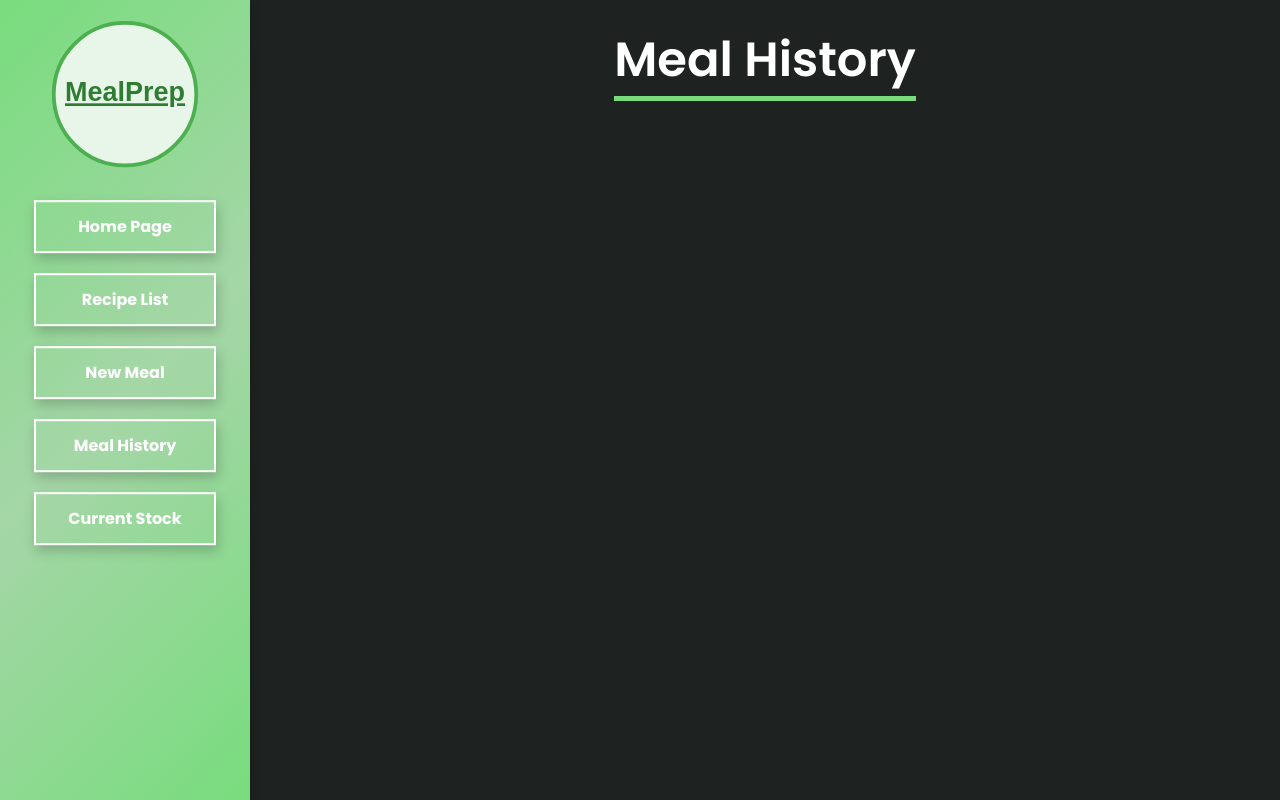
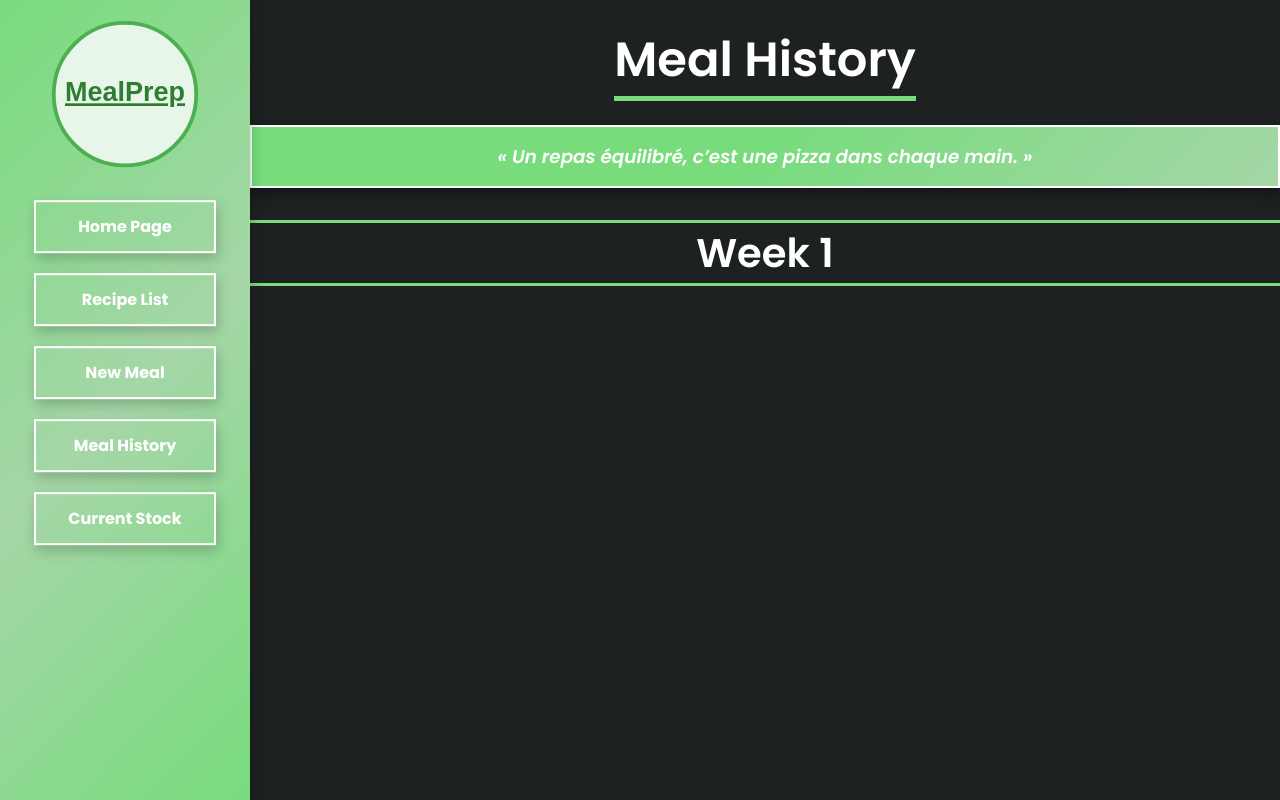
Before and after one commit to AlexandreNERDIG/Meal-Prep-Board, a React (Vite) app: page /MealHistory in a window 1280 px wide. Built offline with nearby package versions, Linux system fonts and the light colour scheme.

Commit message:
Big Update

```diff
--- a/src/App.css
+++ b/src/App.css
@@ -12,7 +12,7 @@
 
 body {
     font-family: "Lato", sans-serif;
-    background-color: #1e2221;
+    background-color: #1e2122;
     margin: 0;
 }
 
--- a/src/Components/CurrentStock.tsx
+++ b/src/Components/CurrentStock.tsx
@@ -11,6 +11,7 @@ const CurrentStock = () => {
         CookTime: string;
         Instructions: string;
         image: string;
+        Status?: 'favorite' | 'normal';
     };
 
     return(
--- a/src/Components/HomePage.css
+++ b/src/Components/HomePage.css
@@ -41,6 +41,7 @@
     gap: 3.5rem;
     height: 400px;
     width: 100%;
+    flex: 1;
 }
 
 .recipe img {
@@ -48,10 +49,13 @@
     max-width: 450px;
     width: 35%;
     border-radius: 1rem;
+    object-fit: cover;
+    height: 100%;
 }
 
 .recipeDetails {
     display: flex;
+    align-items: stretch;
     flex-direction: column;
     gap: 0.5rem;
     border: 2px solid #3a3a3e;
@@ -74,6 +78,7 @@
 
 .recipeDetails ul {
     overflow: auto;
+    max-height: 250px;
 }
 
 .recipeDetails li {
--- a/src/Components/HomePage.tsx
+++ b/src/Components/HomePage.tsx
@@ -200,9 +200,10 @@ const HomePage = () => {
     const [weeklyRecipe1, setWeeklyRecipe1] = useState<number>(0);
     const [weeklyRecipe2, setWeeklyRecipe2] = useState<number>(0);
 
-    const [mealHistory, setmealHistory] = useState<Recipe[]>(() => {
+    const [mealHistory, setmealHistory] = useState<Recipe[][]>(() => {
         const saved = localStorage.getItem("mealHistoryList");
-        return ((saved) ? JSON.parse(saved) : [{RecipeName: "Poulet Basquaise",
+        return ((saved) ? JSON.parse(saved) : [[{
+            RecipeName: "Poulet Basquaise",
             Ingredient: [
                 "750 g de cuisses de poulet",
                 "2 poivrons",
@@ -215,7 +216,28 @@ const HomePage = () => {
             PrepTime: "15 min",
             CookTime: "1h30",
             Instructions: "Faites revenir le poulet dans l'huile. Ajoutez les oignons, poivrons et l'ail. Versez le bouillon et laissez mijoter 1h.",
-        image: "../img/High-Volume-Korean-Beef-Bowls-807x1024.jpg"}])
+            image: "../img/High-Volume-Korean-Beef-Bowls-807x1024.jpg"
+        },
+        {
+            RecipeName: "Daube Provençale",
+            Ingredient: [
+                "1 kg de bœuf à mijoter",
+                "250 ml de vin rouge",
+                "2 carottes",
+                "2 oignons",
+                "2 gousses d'ail",
+                "2 tomates",
+                "1 bouquet garni",
+                "1 cuillère à soupe de farine",
+                "Sel et poivre au goût",
+                "Huile d'olive pour la cuisson"
+            ],
+            Macro: "450 Calories | 15 g C | 38 g P | 20 g F",
+            PrepTime: "15 min",
+            CookTime: "2h30",
+            Instructions: "Faites dorer la viande, ajoutez les oignons, l'ail et les carottes. Versez le vin et les tomates, et laissez mijoter pendant 2h30.",
+            image: "../img/Chicken-Fajita-Fried-Rice-807x1024.jpg"
+        }]])
     });
 
     const [recipeList, setRecipeList] = useState<Recipe[]>(() => {
@@ -295,12 +317,11 @@ const HomePage = () => {
             recipeList[weeklyRecipe1],
             recipeList[weeklyRecipe2]
         ];
-        const updatedHistory = [...mealHistory, ...newRecipes];
+        const updatedHistory = [...mealHistory, newRecipes];
         setmealHistory(updatedHistory);
         localStorage.setItem("mealHistoryList", JSON.stringify(updatedHistory))
         toast.success("Recettes ajoutées à l'historique !");
         handleCloseConfirmationModal();
-
     };
 
     const dailyMacros = DailyMacros();
--- a/src/Components/MealHistory.css
+++ b/src/Components/MealHistory.css
@@ -0,0 +1,147 @@
+.globalMealHistorySection {
+    margin: 0 auto;
+    width: 100%;
+    max-width: 1200px;
+}
+
+.quotePlacement {
+    border: 2px solid white;
+    display: flex;
+    justify-content: center;
+
+    padding: 1rem 2rem;
+    margin-bottom: 2rem;
+    background: linear-gradient(135deg, #78dc7d, #78dc7d, #A5D6A7);
+    box-shadow: 0 6px 12px rgba(0, 1, 2, 0.4);
+}
+
+.Quote {
+    color: white;
+    font-size: 1.15rem;
+    font-weight: 600;
+    font-style: italic;
+    cursor: pointer;
+}
+
+.weekDisplay {
+    display: flex;
+    flex-direction: column;
+    color: white;
+}
+
+.weekId {
+    display: flex;
+    justify-content: center;
+    font-size: 2.5rem;
+    font-weight: 600;
+    color: white;
+    border-top: 3px solid #78dc7d;
+    border-bottom: 3px solid #78dc7d;
+    text-align: center;
+    margin-bottom: 2rem;
+}
+
+.weekId p {
+    transition: 0.5s all ease;
+    width: auto;
+}
+
+.weekId p:hover {
+    color: #78dc7d;
+}
+
+.recipeContainner {
+    display: grid;
+    grid-template-columns: repeat(2, 1fr);
+    gap : 2rem;
+    margin-bottom: 2rem;
+}
+
+.recipeDisplay {
+    position: relative;
+    display: flex;
+    overflow: hidden;
+    font-size: 1rem;
+    font-weight: 700;
+    border-radius: 0.85rem;
+    border: 1px solid #3a3a3e;
+    background: linear-gradient(135deg, #3a3a3e, #27272b);
+    box-shadow: 0 6px 12px rgba(0, 1, 2, 0.4);
+    transition: 0.3s all ease;
+}
+
+.recipeDisplay:hover {
+    transform: scale(1.035);
+    box-shadow: 0 6px 12px rgba(0, 1, 2, 0.6);
+}
+
+.recipeDisplay img {
+    width: 40%;
+}
+
+.textSubDiv {
+    display: flex;
+    flex-direction: column;
+    text-align: center;
+    width: 60%;
+    padding: 1rem 2rem;
+    margin-top: 1rem;
+    gap: 1.25rem;
+    min-height: 220px;
+}
+
+.textSubDiv h2 {
+    color : #78dc7d;
+    font-size: 2rem;
+    font-weight: bold;
+    text-decoration: underline;
+    min-height: 4rem;
+    display: flex;
+    align-items: center;
+    justify-content: center;
+    text-align: center;
+    line-height: 1.2;
+    padding: 0 0.5rem;
+}
+
+.textSubDiv p {
+    font-size: 1rem;
+}
+
+.centeredLinks {
+    padding: 0rem 3rem;
+}
+
+.bookMarkIcon {
+    position: absolute;
+    top: 10px;
+    right: 10px;
+    z-index: 2;
+    background-color: transparent;
+    border-radius: 50%;
+    cursor: pointer;
+    transition: 0.3s all ease;
+}
+
+.bookMarkIcon:hover {
+    color: #78dc7d;
+}
+
+.ShoppingCartIcon {
+    width: 3rem;
+    height: 3rem;
+    padding: 0.5rem;
+    color: white;
+    align-self: center;
+    cursor: pointer;
+    transition: all 0.3s ease;
+    display: flex;
+    align-items: center;
+    justify-content: center;
+}
+
+.ShoppingCartIcon:hover {
+    color: #78dc7d;
+    background-color: #ffffff22;
+    transform: scale(1.1);
+}
--- a/src/Components/MealHistory.tsx
+++ b/src/Components/MealHistory.tsx
@@ -1,10 +1,9 @@
 import NavBar from './NavBar';
 import './MealHistory.css';
+import { Bookmark, ShoppingCart } from 'react-feather';
 import { useState } from 'react';
 
 const MealHistory = () => {
-
-    const MealRecipeHistory_Key  = "MealRecipeHistory";
 
     type Recipe = {
         RecipeName: string;
@@ -14,50 +13,38 @@ const MealHistory = () => {
         CookTime: string;
         Instructions: string;
         image: string;
+        Status?: 'favorite' | 'normal';
     };
 
-    const [mealHistoryList, setMealHistoryList] = useState<Recipe[]>(() => {
-        const isSaved = localStorage.getItem("mealHistoryList");
+    const [mealHistory, setmealHistory] = useState<Recipe[][]>(() => {
+        const saved = localStorage.getItem("mealHistoryList");
+        return ((saved) ? JSON.parse(saved) : [[]])
+    });
 
-        return ((isSaved)
-        ? JSON.parse(isSaved)
-        : [{
-            RecipeName: "Poulet Basquaise",
-            Ingredient: [
-                "750 g de cuisses de poulet",
-                "2 poivrons",
-                "2 tomates",
-                "2 oignons",
-                "2 gousses d'ail",
-                "200 ml de bouillon de volaille",
-            ],
-            Macro: "400 Calories | 12 g C | 35 g P | 22 g F",
-            PrepTime: "15 min",
-            CookTime: "1h30",
-            Instructions: "Faites revenir le poulet dans l'huile. Ajoutez les oignons, poivrons et l'ail. Versez le bouillon et laissez mijoter 1h.",
-            image: "../img/High-Volume-Korean-Beef-Bowls-807x1024.jpg"
-        },
-        {
-            RecipeName: "Daube Provençale",
-            Ingredient: [
-                "1 kg de bœuf à mijoter",
-                "250 ml de vin rouge",
-                "2 carottes",
-                "2 oignons",
-                "2 gousses d'ail",
-                "2 tomates",
-                "1 bouquet garni",
-                "1 cuillère à soupe de farine",
-                "Sel et poivre au goût",
-                "Huile d'olive pour la cuisson"
-            ],
-            Macro: "450 Calories | 15 g C | 38 g P | 20 g F",
-            PrepTime: "15 min",
-            CookTime: "2h30",
-            Instructions: "Faites dorer la viande, ajoutez les oignons, l'ail et les carottes. Versez le vin et les tomates, et laissez mijoter pendant 2h30.",
-            image: "../img/Chicken-Fajita-Fried-Rice-807x1024.jpg"
-        }])
-    });
+    const [currentModalRecipe, setCurrentModalRecipe] = useState<Recipe | null>(null);
+
+    const handleOpenHistoryModal = (currentRecipe : Recipe) => {
+        setCurrentModalRecipe(currentRecipe);
+    };
+
+    const handleCloseHistoryModal = () => {
+        setCurrentModalRecipe(null);
+    }
+
+    const quotes: string[] = [
+    "« Bien manger, c’est le début du bonheur. » – Julia Child",
+    "« Un repas équilibré, c’est une pizza dans chaque main. »",
+    "« Laisser mijoter, c’est aimer sans précipitation. »",
+    "« Le secret d’une bonne recette, c’est de la faire avec amour. »",
+    "« Manger est un besoin, savoir manger est un art. » – François de La Rochefoucauld",
+    "« La gastronomie est l’art d’utiliser la nourriture pour créer du bonheur. » – Theodore Zeldin"
+    ];
+
+    const [currentQuote, setCurrentQuote] = useState<string>("« Un repas équilibré, c’est une pizza dans chaque main. »");
+
+    const handleChangeQuote = () => {
+        setCurrentQuote(quotes[Math.floor(Math.random() * quotes.length)]);
+    }
 
     return(
         <>
@@ -65,8 +52,51 @@ const MealHistory = () => {
 
             <div className='sectionHeader'><p>Meal History</p></div>
 
+            <div className="quotePlacement">
+                <p className='Quote' onClick={handleChangeQuote}>{currentQuote}</p>
+            </div>
+
+            {mealHistory.map((weeklyMeal, weekIndex) => (
+
+                <div className="weekDisplay" key={weekIndex}>
+                    <div className="weekId"><p>Week {weekIndex + 1}</p></div>
+                    <div className="recipeContainner">
+                        {weeklyMeal.map((recipe, recipeIndex) => (
+                            <div className="recipeDisplay" key={recipeIndex}>
+                                <img src={recipe.image}/>
+                                <div className="textSubDiv">
+                                    <h2>{recipe.RecipeName}</h2>
+                                    <Bookmark className='bookMarkIcon'></Bookmark>
+                                    <p className='macrosPart'>{recipe.Macro}</p>
+                                    <ShoppingCart className='ShoppingCartIcon'></ShoppingCart>
+                                    <div className="centeredLinks">
+                                        <button className="descBtn" onClick={() => handleOpenHistoryModal(recipe)}>Description</button>
+                                    </div>
+                                </div>
+                            </div>
+                        ))}
+                    </div>
+                </div>
+            ))}
 
         </div>
+
+        {currentModalRecipe && (
+            <div className="modalOverlay" onClick={handleCloseHistoryModal}>
+                <div className="modalContent" onClick={(e) => e.stopPropagation()}>
+                    <h2>{currentModalRecipe.RecipeName}</h2>
+
+                    <p><strong>Préparation :</strong> {currentModalRecipe.PrepTime}</p>
+                    <p><strong>Cuisson :</strong> {currentModalRecipe.CookTime}</p>
+                    <p><strong>Ingrédients :</strong> <br /><br />{currentModalRecipe.Ingredient.map((element, index) => (
+                                <li key={index}>{element}</li>
+                            ))}</p>
+                    <p><strong>Instructions :</strong> <br /><br />{currentModalRecipe.Instructions}</p>
+                    <p><strong>Macros :</strong> <br /><br />{currentModalRecipe.Macro}</p>
+                    <button onClick={handleCloseHistoryModal}>Fermer</button>
+                </div>
+            </div>
+        )}
         </>
     )
 }
--- a/src/Components/RecipeList.css
+++ b/src/Components/RecipeList.css
@@ -1,6 +1,7 @@
 .globalRecipeListSection {
     margin: 0rem auto;
-    width: 1200px;
+    width: 100%;
+    max-width: 1200px;
     padding: 0 0.5rem;
 }
 
```
Lines whose indentation alone changed are shown as unchanged.
